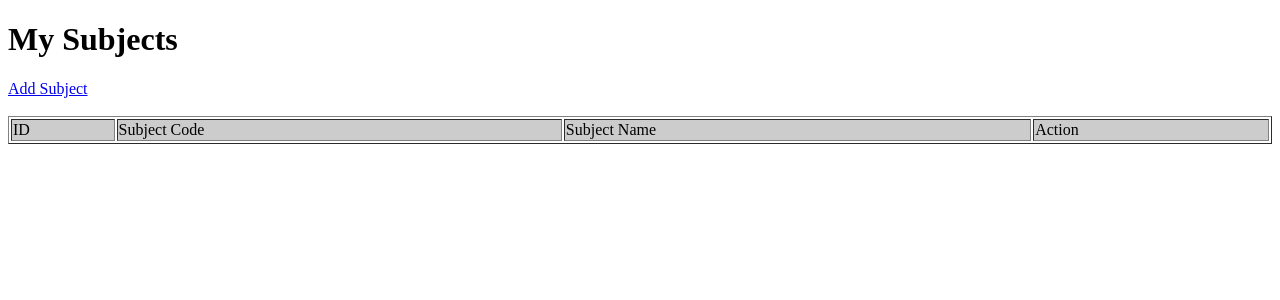
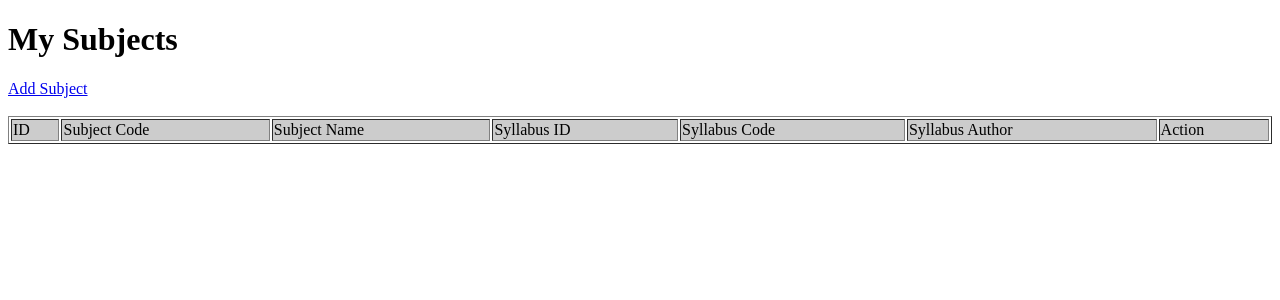
Before and after one commit to frnkln-olvrs/webdevproject, a PHP site: page / in a window 1280 px wide. Shown: the top 300 px of the page. Run offline with PHP 8.4, Linux system fonts and the light colour scheme; data that the repository does not hold is empty.

Commit message:
Syllabus/ fetching data

```diff
--- a/index.php
+++ b/index.php
@@ -19,6 +19,9 @@
       <td>ID</td>
       <td>Subject Code</td>
       <td>Subject Name</td>
+      <td>Syllabus ID</td>
+      <td>Syllabus Code</td>
+      <td>Syllabus Author</td>
       <td>Action</td>
     </tr>
 
@@ -30,6 +33,9 @@
         echo "<td>".$res['Subject_ID']."</td>";
         echo "<td>".$res['Subject_Code']."</td>";
         echo "<td>".$res['Subject_Name']."</td>";
+        echo "<td>".$res['syllabus_id']."</td>";
+        echo "<td>".$res['syllabus_code']."</td>";
+        echo "<td>".$res['syllabus_athor']."</td>";
         echo "<td><a href=\"forms/editform.php?id=$res[Subject_ID]\">Edit</a> |
                   <a href=\"functions/delete.php?id=$res[Subject_ID]\"
                   onclick=\"return confirm('Are you sure you want to delete?')\">Delete</a></td>";
```
Also changed, not shown: forms/addsyllabsform.php (added), functions/addsyllabs.php (added).
